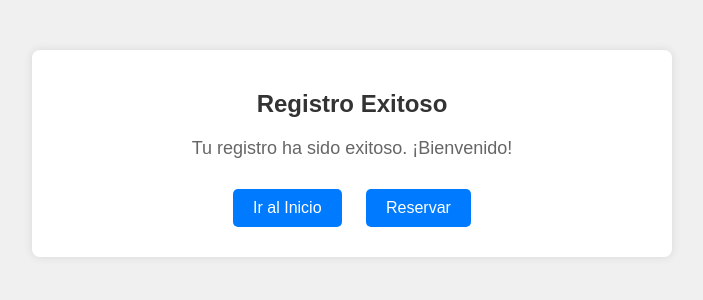
After one commit to Carlos11-tech/GestionHotel, a Django app: template GestionHotelera/templates/registro_exitoso.html in a window 1280 px wide. The commit adds this page. Shown: the top 300 px of the page, without its empty margins (288-991 px from the left). Run offline with Django 5.2, Linux system fonts and the light colour scheme; the template is opened without the code that fills it, so the values that code supplies are empty.

Commit message:
Archivos html

```diff
--- a/GestionHotelera/static/css/styles.css
+++ b/GestionHotelera/static/css/styles.css
@@ -357,3 +357,47 @@ h1 {
     text-align: right;
     margin-top: 30px;
 }
+
+/* styles.css */
+
+body {
+    font-family: Arial, sans-serif;
+    background-color: #f0f0f0;
+    margin: 0;
+    padding: 0;
+}
+
+.container {
+    max-width: 600px;
+    margin: 50px auto;
+    background-color: #fff;
+    border-radius: 8px;
+    padding: 20px;
+    box-shadow: 0 0 10px rgba(0, 0, 0, 0.1);
+}
+
+h2 {
+    color: #333;
+}
+
+p {
+    color: #666;
+}
+
+.button-group {
+    margin-top: 20px;
+}
+
+.btn {
+    display: inline-block;
+    background-color: #007bff;
+    color: #fff;
+    padding: 10px 20px;
+    text-decoration: none;
+    border-radius: 5px;
+    margin-right: 10px;
+}
+
+.btn:hover {
+    background-color: #0056b3;
+}
--- a/GestionHotelera/templates/pagina_inicio.html
+++ b/GestionHotelera/templates/pagina_inicio.html
@@ -17,7 +17,7 @@
         </div>
     </div>
     <div class="top-right-btns">
-        <a href="{% url 'reserva_habitacion' %}" class="btn">Reservar Habitación</a>
+        <a href="{% url 'crear_reserva' %}" class="btn">Reservar Habitación</a>
         <a href="{% url 'registrar_cliente' %}" class="btn">Registrarse como Cliente</a>
     </div>
     <footer>
--- /dev/null
+++ b/GestionHotelera/templates/registro_exitoso.html
@@ -0,0 +1,20 @@
+{% load static %}
+<!DOCTYPE html>
+<html lang="en">
+<head>
+    <meta charset="UTF-8">
+    <meta name="viewport" content="width=device-width, initial-scale=1.0">
+    <title>Registro Exitoso</title>
+    <link rel="stylesheet" href="{% static 'css/styles.css' %}">
+</head>
+<body>
+    <div class="container">
+        <h2>Registro Exitoso</h2>
+        <p>Tu registro ha sido exitoso. ¡Bienvenido!</p>
+        <div class="button-group">
+            <a href="{% url 'pagina_inicio' %}" class="btn">Ir al Inicio</a>
+            <a href="{% url 'crear_reserva' %}" class="btn">Reservar</a>
+        </div>
+    </div>
+</body>
+</html>
```
Also changed, not shown: GestionHotelera/templates/crear_reserva.html (added, +59 -0 lines), GestionHotelera/templates/registrar_cliente.html (+2 -16 lines), GestionHotelera/templates/reserva_exitosa.html (added, +16 -0 lines), GestionHotelera/db.sqlite3.
